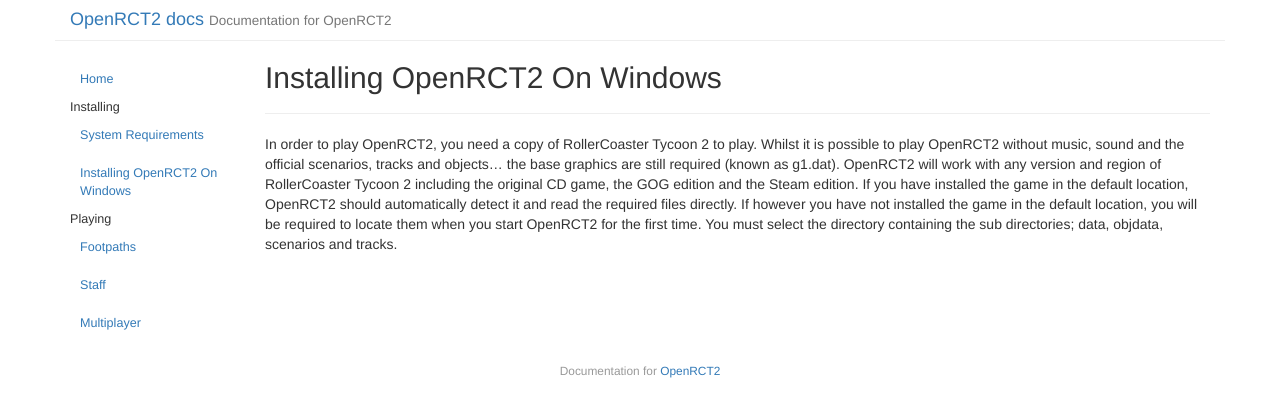
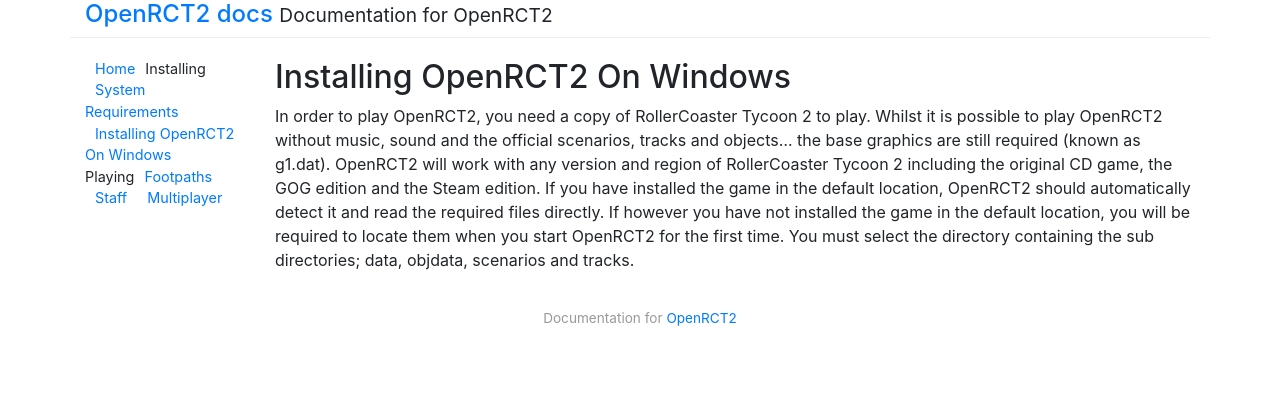
Before and after one commit to OpenRCT2/docs, a Jekyll site: the page built from installing/_posts/2018-05-18-windows.md, in a window 1280 px wide. Shown: the top 417 px of the page. Built offline with Jekyll 4.4.1, drawn with Linux system fonts in a browser that asks for light colours.

Commit message:
Move to Bootstrap 4.5.0

```diff
--- a/_layouts/default.html
+++ b/_layouts/default.html
@@ -8,7 +8,7 @@
         <title>{{ site.title }}{% if page.title %} : {{ page.title }}{% endif %}</title>
         <meta name="description" content="{{ site.subtitle }}">
 
-        <link href="https://maxcdn.bootstrapcdn.com/bootstrap/3.3.5/css/bootstrap.min.css" rel="stylesheet">
+        <link href="https://maxcdn.bootstrapcdn.com/bootstrap/4.5.0/css/bootstrap.min.css" rel="stylesheet">
         <link rel="stylesheet" href="{{ site.baseurl }}/css/syntax.css">
         <link rel="stylesheet" href="{{ site.baseurl }}/css/main.css">
     </head>
```
